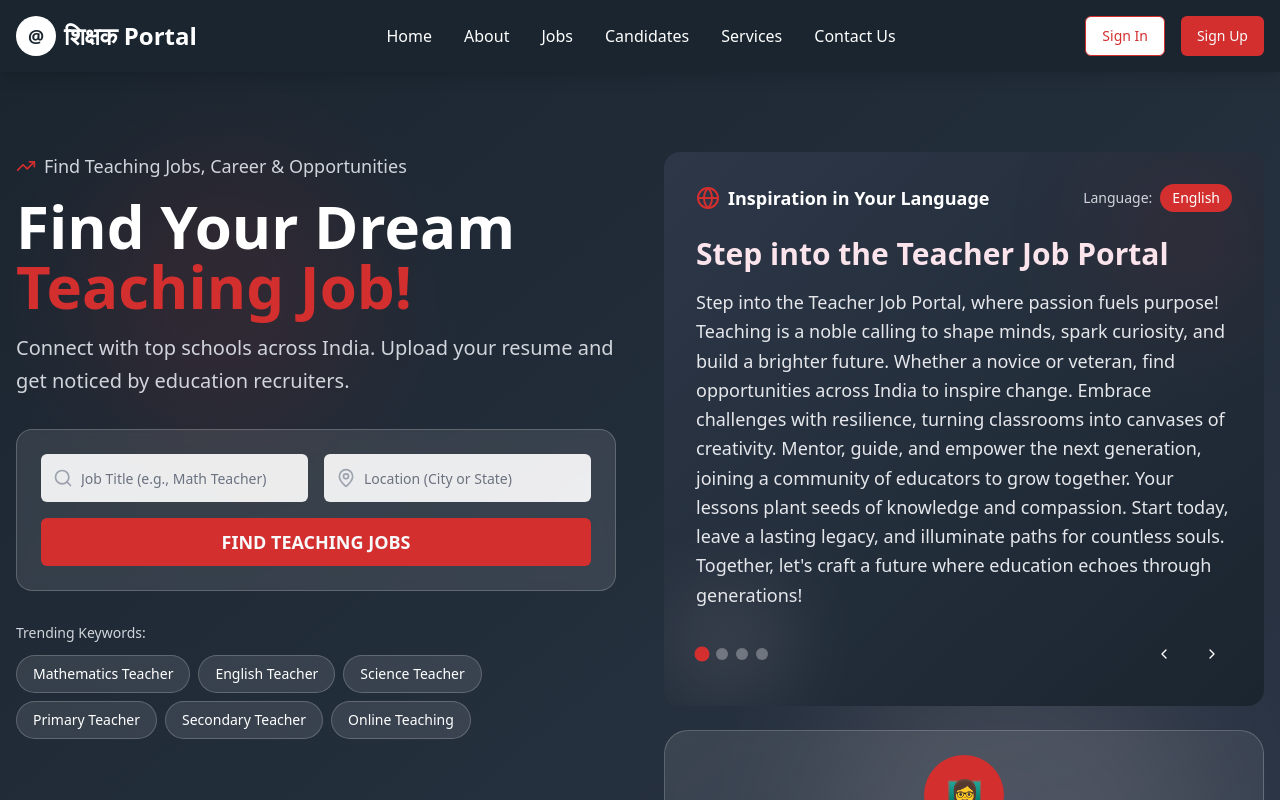
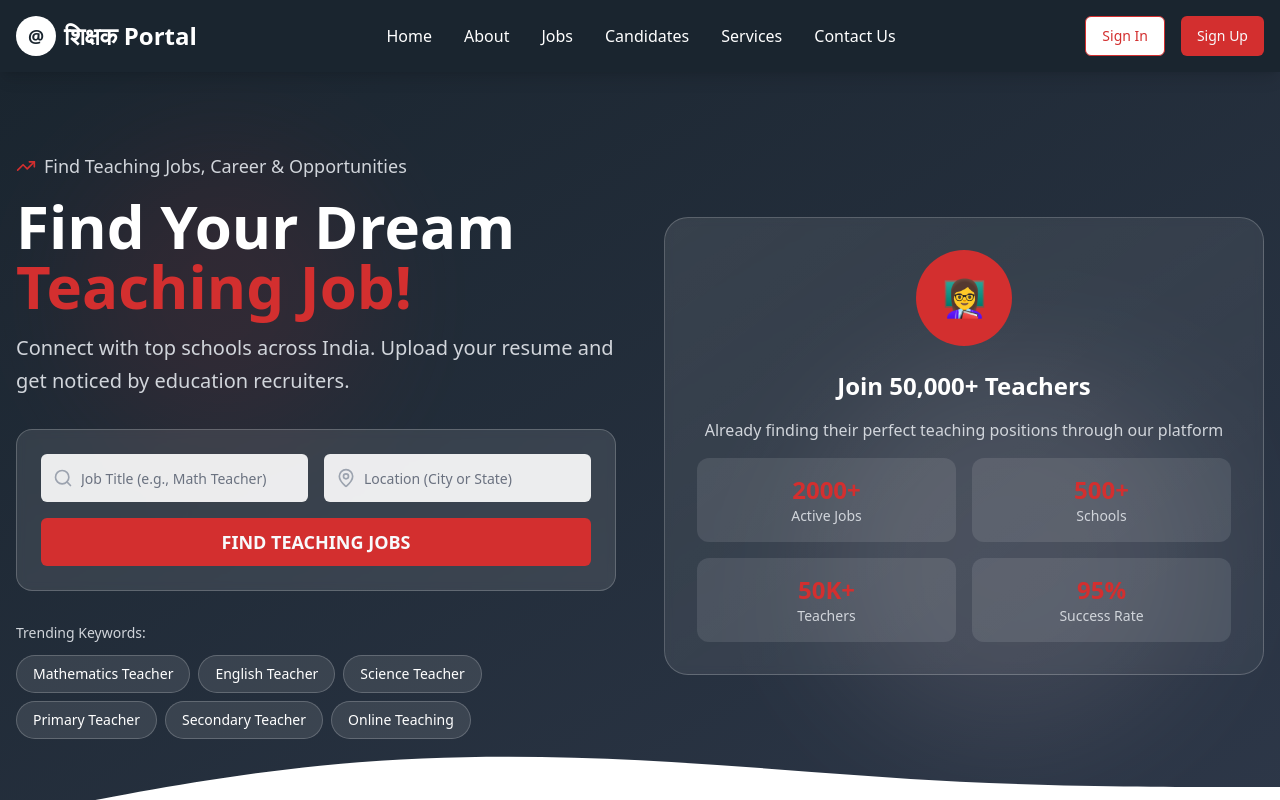
Before and after one commit to suneelnamburi/shiksha-shikshak-sangathan, a React (Vite) app: page / in a window 1280 px wide. Shown: the top 800 px of the page. Built offline with nearby package versions, Linux system fonts and the light colour scheme.

Commit message:
Remove Inspiration section
Removes the "Inspiration in Your Language" section from the Hero section.

```diff
--- a/src/components/HeroSection.tsx
+++ b/src/components/HeroSection.tsx
@@ -3,7 +3,6 @@ import React from 'react';
 import { Search, MapPin, TrendingUp } from 'lucide-react';
 import { Button } from '@/components/ui/button';
 import { Input } from '@/components/ui/input';
-import InspirationSlide from './InspirationSlide';
 
 interface HeroSectionProps {
   searchKeyword: string;
@@ -32,7 +31,7 @@ const HeroSection: React.FC<HeroSectionProps> = ({
       </div>
 
       <div className="container mx-auto px-4 py-20 relative z-10">
-        <div className="grid grid-cols-1 lg:grid-cols-2 gap-12 items-start">
+        <div className="grid grid-cols-1 lg:grid-cols-2 gap-12 items-center">
 
           {/* Left Content */}
           <div className="space-y-8">
@@ -100,32 +99,39 @@ const HeroSection: React.FC<HeroSectionProps> = ({
             </div>
           </div>
 
-          {/* Right Content - Updated with Inspiration Slide */}
-          <div className="relative space-y-6">
-            {/* Inspiration Slide */}
-            <InspirationSlide />
-
-            {/* Stats Section */}
-            <div className="bg-gradient-to-br from-white/10 to-white/5 rounded-3xl p-6 backdrop-blur-sm border border-white/20">
-              <div className="text-center space-y-4">
-                <div className="w-20 h-20 bg-[#D32F2F] rounded-full mx-auto flex items-center justify-center">
-                  <div className="text-3xl">👩‍🏫</div>
+          {/* Right Content - Stats Section */}
+          <div className="relative">
+            <div className="bg-gradient-to-br from-white/10 to-white/5 rounded-3xl p-8 backdrop-blur-sm border border-white/20">
+              <div className="text-center space-y-6">
+                <div className="w-24 h-24 bg-[#D32F2F] rounded-full mx-auto flex items-center justify-center">
+                  <div className="text-4xl">👩‍🏫</div>
                 </div>
 
-                <div className="space-y-3">
-                  <h3 className="text-xl font-bold">Join 50,000+ Teachers</h3>
-                  <p className="text-gray-300 text-sm">
+                <div className="space-y-4">
+                  <h3 className="text-2xl font-bold">Join 50,000+ Teachers</h3>
+                  <p className="text-gray-300">
                     Already finding their perfect teaching positions through our platform
                   </p>
 
-                  <div className="grid grid-cols-2 gap-3 text-center">
-                    <div className="bg-white/10 rounded-xl p-3">
-                      <div className="text-xl font-bold text-[#D32F2F]">2000+</div>
-                      <div className="text-xs text-gray-300">Active Jobs</div>
+                  <div className="grid grid-cols-2 gap-4 text-center">
+                    <div className="bg-white/10 rounded-xl p-4">
+                      <div className="text-2xl font-bold text-[#D32F2F]">2000+</div>
+                      <div className="text-sm text-gray-300">Active Jobs</div>
                     </div>
-                    <div className="bg-white/10 rounded-xl p-3">
-                      <div className="text-xl font-bold text-[#D32F2F]">500+</div>
-                      <div className="text-xs text-gray-300">Schools</div>
+                    <div className="bg-white/10 rounded-xl p-4">
+                      <div className="text-2xl font-bold text-[#D32F2F]">500+</div>
+                      <div className="text-sm text-gray-300">Schools</div>
+                    </div>
+                  </div>
+
+                  <div className="grid grid-cols-2 gap-4 text-center">
+                    <div className="bg-white/10 rounded-xl p-4">
+                      <div className="text-2xl font-bold text-[#D32F2F]">50K+</div>
+                      <div className="text-sm text-gray-300">Teachers</div>
+                    </div>
+                    <div className="bg-white/10 rounded-xl p-4">
+                      <div className="text-2xl font-bold text-[#D32F2F]">95%</div>
+                      <div className="text-sm text-gray-300">Success Rate</div>
                     </div>
                   </div>
                 </div>
--- a/src/components/InspirationSlide.tsx
+++ /dev/null
@@ -1,124 +0,0 @@
-
-import React, { useState, useEffect } from 'react';
-import { ChevronLeft, ChevronRight, Globe } from 'lucide-react';
-import { Button } from '@/components/ui/button';
-
-const InspirationSlide = () => {
-  const [currentLanguage, setCurrentLanguage] = useState(0);
-
-  const content = [
-    {
-      language: 'English',
-      title: 'Step into the Teacher Job Portal',
-      message: "Step into the Teacher Job Portal, where passion fuels purpose! Teaching is a noble calling to shape minds, spark curiosity, and build a brighter future. Whether a novice or veteran, find opportunities across India to inspire change. Embrace challenges with resilience, turning classrooms into canvases of creativity. Mentor, guide, and empower the next generation, joining a community of educators to grow together. Your lessons plant seeds of knowledge and compassion. Start today, leave a lasting legacy, and illuminate paths for countless souls. Together, let's craft a future where education echoes through generations!"
-    },
-    {
-      language: 'हिंदी',
-      title: 'शिक्षकों के लिए प्रेरणादायक संदेश',
-      message: 'शिक्षक जॉब पोर्टल में कदम रखें, जहां जुनून और उद्देश्य मिलते हैं! शिक्षण एक पवित्र कर्तव्य है, जो युवा मन को आकार देता, जिज्ञासा जगाता और उज्जवल भविष्य बनाता है। नौसिखिया हों या अनुभवी, भारत के विविध क्षेत्रों में अवसर पाएं और परिवर्तन प्रेरित करें। चुनौतियों को साहस से स्वीकार करें, कक्षा को रचनात्मकता का कैनवास बनाएं। अगली पीढ़ी का मार्गदर्शन करें, शिक्षकों के समुदाय से जुड़ें और साथ में बढ़ें। आपके पाठ ज्ञान और करुणा के बीज बोते हैं। आज शुरू करें, एक स्थायी विरासत छोड़ें, और अनगिनत आत्माओं के मार्ग प्रकाशित करें।'
-    },
-    {
-      language: 'मराठी',
-      title: 'शिक्षकांसाठी प्रेरणादायक संदेश',
-      message: 'शिक्षक जॉब पोर्टलमध्ये पाऊल टाका, जिथे उत्साह आणि उद्देश्य एकत्र येतात! शिक्षण हे एक पवित्र कर्तव्य आहे, जे तरुण मनांना आकार देते, उत्सुकता जागवते आणि उज्ज्वल भविष्य घडवते. नवशिक्या असो वा अनुभवी, भारताच्या विविध भागांत संधी शोधा आणि बदल प्रेरित करा. आव्हानांना धैर्याने सामोरे जा, वर्गाला सर्जनशीलतेचा कॅनव्हास बनवा. पुढील पिढीचे मार्गदर्शन करा, शिक्षकांच्या समुदायात सामील व्हा आणि एकत्र वाढा. तुमचे धडे ज्ञान आणि करुणेचे बीज पेरतात. आज सुरुवात करा, कायमस्वरूपी वारसा सोडा आणि अनेक आत्म्यांचे मार्ग उजळवा!'
-    },
-    {
-      language: 'தமிழ்',
-      title: 'ஆசிரியர்களுக்கான உத்வேகமளிக்கும் செய்தி',
-      message: 'ஆசிரியர் வேலைவாய்ப்பு போர்டலில் பங்கேற்கவும், அங்கு ஆர்வமும் நோக்கமும் சேரும்! கற்பித்தல் ஒரு தூய கடமையாகும், இது இளம் மனங்களை வடிவமைக்கிறது, ஆர்வத்தைத் தூண்டுகிறது மற்றும் பிரகாசமான எதிர்காலத்தை உருவாக்குகிறது. புதுமுகராக இருந்தாலும் அல்லது அனுபவம் வாய்ந்தவராக இருந்தாலும், இந்தியாவின் பல்வேறு பகுதிகளில் வாய்ப்புகளை அறிந்து மாற்றத்தை ஊக்குவிக்கவும். சவால்களை தைரியத்துடன் எதிர்கொள்ளுங்கள், வகுப்பறையை படைப்பாற்றலின் ஓவியப்பலகையாக மாற்றுங்கள். அடுத்த தலைமுறையை வழிநடத்தி, ஆசிரியர் சமூகத்தில் இணைந்து வளருங்கள். உங்கள் பாடங்கள் அறிவு மற்றும் இரக்கத்தின் விதைகளை விதைக்கின்றன. இன்று தொடங்கி, நிலையான பாரம்பரியத்தை உருவாக்கி, பல ஆத்மாக்களின் பாதைகளை ஒளிரச் செய்யுங்கள்!'
-    }
-  ];
-
-  // Auto-slide functionality
-  useEffect(() => {
-    const interval = setInterval(() => {
-      setCurrentLanguage((prev) => (prev + 1) % content.length);
-    }, 8000); // Change slide every 8 seconds
-
-    return () => clearInterval(interval);
-  }, []);
-
-  const nextSlide = () => {
-    setCurrentLanguage((prev) => (prev + 1) % content.length);
-  };
-
-  const prevSlide = () => {
-    setCurrentLanguage((prev) => (prev - 1 + content.length) % content.length);
-  };
-
-  return (
-    <div className="relative bg-gradient-to-br from-[#2D3748] to-[#1A252F] rounded-2xl p-8 text-white overflow-hidden">
-      {/* Background Decorative Elements */}
-      <div className="absolute top-0 right-0 w-40 h-40 bg-[#D32F2F] rounded-full opacity-10 blur-3xl"></div>
-      <div className="absolute bottom-0 left-0 w-32 h-32 bg-[#FCE4EC] rounded-full opacity-10 blur-2xl"></div>
-
-      {/* Content */}
-      <div className="relative z-10">
-        {/* Header */}
-        <div className="flex items-center justify-between mb-6">
-          <div className="flex items-center space-x-2">
-            <Globe className="text-[#D32F2F]" size={24} />
-            <span className="text-lg font-semibold">Inspiration in Your Language</span>
-          </div>
-
-          {/* Language Indicator */}
-          <div className="flex items-center space-x-2">
-            <span className="text-sm text-gray-300">Language:</span>
-            <span className="px-3 py-1 bg-[#D32F2F] rounded-full text-sm font-medium">
-              {content[currentLanguage].language}
-            </span>
-          </div>
-        </div>
-
-        {/* Main Content */}
-        <div className="min-h-[300px] flex flex-col justify-center">
-          <h3 className="text-2xl lg:text-3xl font-bold mb-4 text-[#FCE4EC]">
-            {content[currentLanguage].title}
-          </h3>
-
-          <p className="text-gray-200 leading-relaxed text-lg">
-            {content[currentLanguage].message}
-          </p>
-        </div>
-
-        {/* Navigation Controls */}
-        <div className="flex items-center justify-between mt-6">
-          <div className="flex space-x-2">
-            {content.map((_, index) => (
-              <button
-                key={index}
-                onClick={() => setCurrentLanguage(index)}
-                className={`w-3 h-3 rounded-full transition-all duration-300 ${
-                  index === currentLanguage
-                    ? 'bg-[#D32F2F] scale-125'
-                    : 'bg-white/30 hover:bg-white/50'
-                }`}
-              />
-            ))}
-          </div>
-
-          <div className="flex items-center space-x-2">
-            <Button
-              variant="ghost"
-              size="icon"
-              onClick={prevSlide}
-              className="text-white hover:bg-white/10 h-10 w-10"
-            >
-              <ChevronLeft size={20} />
-            </Button>
-            <Button
-              variant="ghost"
-              size="icon"
-              onClick={nextSlide}
-              className="text-white hover:bg-white/10 h-10 w-10"
-            >
-              <ChevronRight size={20} />
-            </Button>
-          </div>
-        </div>
-      </div>
-    </div>
-  );
-};
-
-export default InspirationSlide;
```
